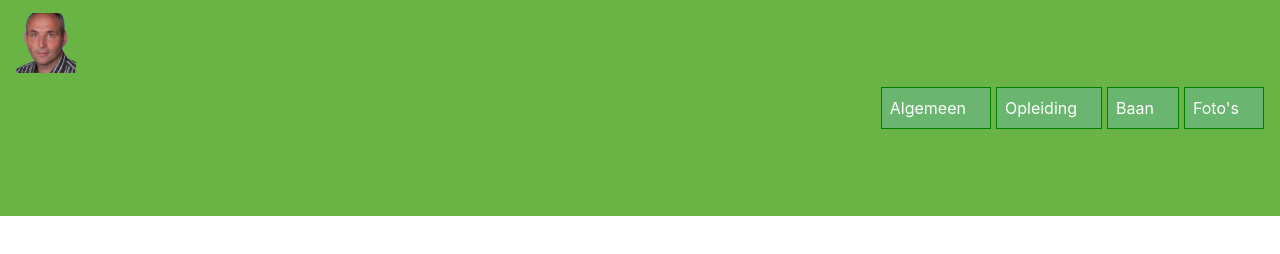
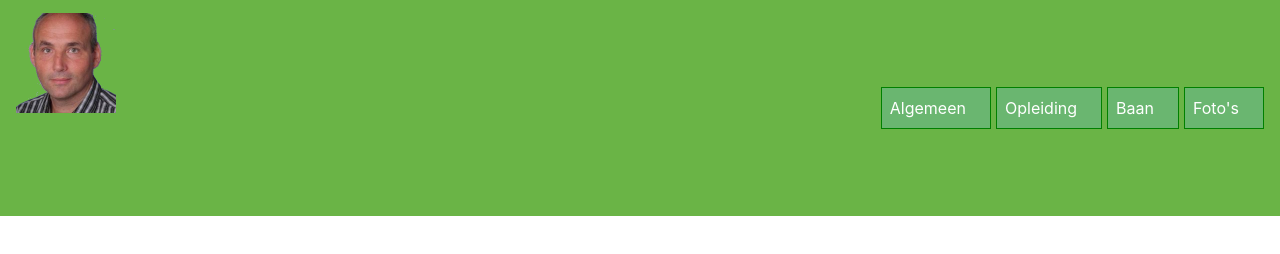
Before and after one commit to Fireyfox16/Fireyfox16.github.io, a plain HTML site: page Algemeen.html in a window 1280 px wide. Drawn offline with nearby package versions, Linux system fonts and the light colour scheme.

Commit message:
Update Algemeen.html
Verbetering van Algemeen

```diff
--- a/Algemeen.html
+++ b/Algemeen.html
@@ -8,7 +8,7 @@
     </head>
     <body>
       <nav class="navbar navbar-expand-md">
-        <a class="navbar-brand" href="index.html"><img src="logo.png" alt="Otger van Delft" title="Otger van Delft" height="60px" width="auto"></a>
+        <a class="navbar-brand" href="index.html"><img src="logo.png" alt="Otger van Delft" title="Otger van Delft" height="100px" width="auto"></a>
         <button class="navbar-toggler navbar-dark" type="button" data-toggle="collapse" data-target="#main-navigation">
           <span class="navbar-toggler-icon"></span>
         </button>
```
